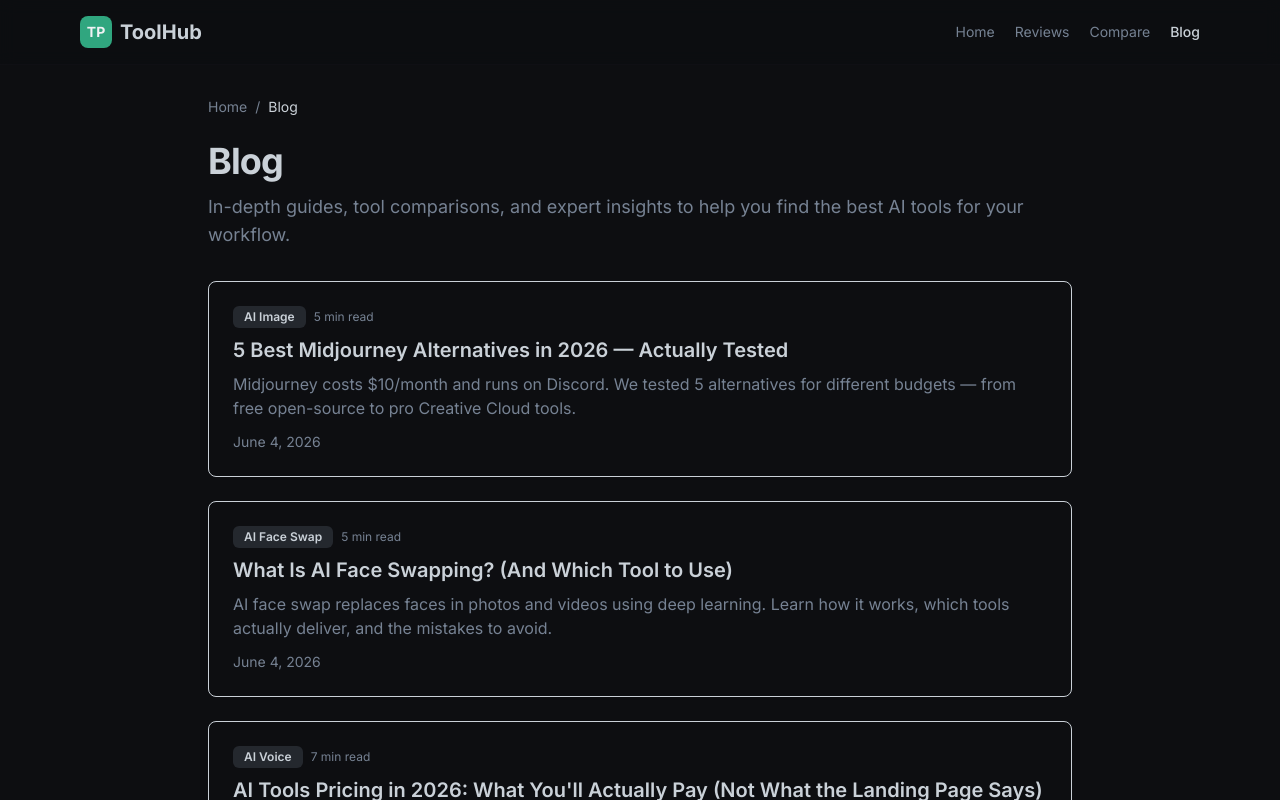
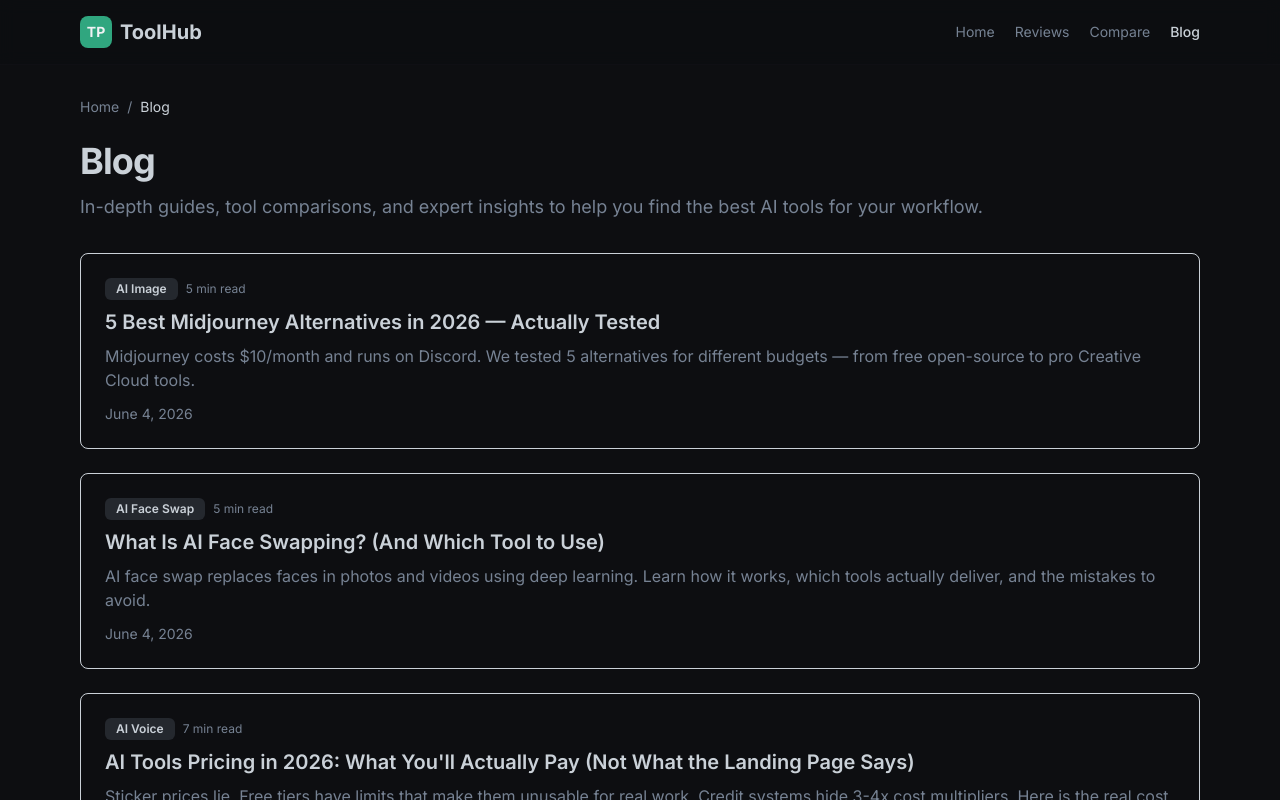
Before and after one commit to z-jie-web/new-web-test, a Next.js app: page /blog in a window 1280 px wide. Shown: the top 800 px of the page. Built offline with nearby package versions, Linux system fonts and the light colour scheme; no server answers.

Commit message:
fix: unify list page widths to max-w-6xl matching homepage

```diff
--- a/app/blog/page.tsx
+++ b/app/blog/page.tsx
@@ -45,7 +45,7 @@
   return (
     <>
       <Header />
-      <main className="container mx-auto max-w-4xl px-4 py-8">
+      <main className="container mx-auto max-w-6xl px-4 py-8">
         <Breadcrumbs items={[{ label: 'Blog' }]} />
         <h1 className="text-3xl sm:text-4xl font-bold tracking-tight mb-3">
           Blog
--- a/app/categories/[slug]/page.tsx
+++ b/app/categories/[slug]/page.tsx
@@ -95,7 +95,7 @@
     <>
       <JsonLd data={jsonLd} />
       <Header />
-      <main className="container mx-auto max-w-4xl px-4 py-8">
+      <main className="container mx-auto max-w-6xl px-4 py-8">
         <Breadcrumbs items={[{ label: frontmatter.name }]} />
 
         <header className="mb-8">
--- a/app/compare/page.tsx
+++ b/app/compare/page.tsx
@@ -43,7 +43,7 @@
   return (
     <>
       <Header />
-      <main className="max-w-5xl mx-auto px-4 py-8">
+      <main className="container mx-auto max-w-6xl px-4 py-8">
         <Breadcrumbs
           items={[
             { label: 'Home', href: '/' },
--- a/app/reviews/page.tsx
+++ b/app/reviews/page.tsx
@@ -38,7 +38,7 @@
   return (
     <>
       <Header />
-      <main className="container mx-auto max-w-4xl px-4 py-8">
+      <main className="container mx-auto max-w-6xl px-4 py-8">
         <Breadcrumbs items={[{ label: 'All Reviews' }]} />
 
         <header className="mb-8">
```
